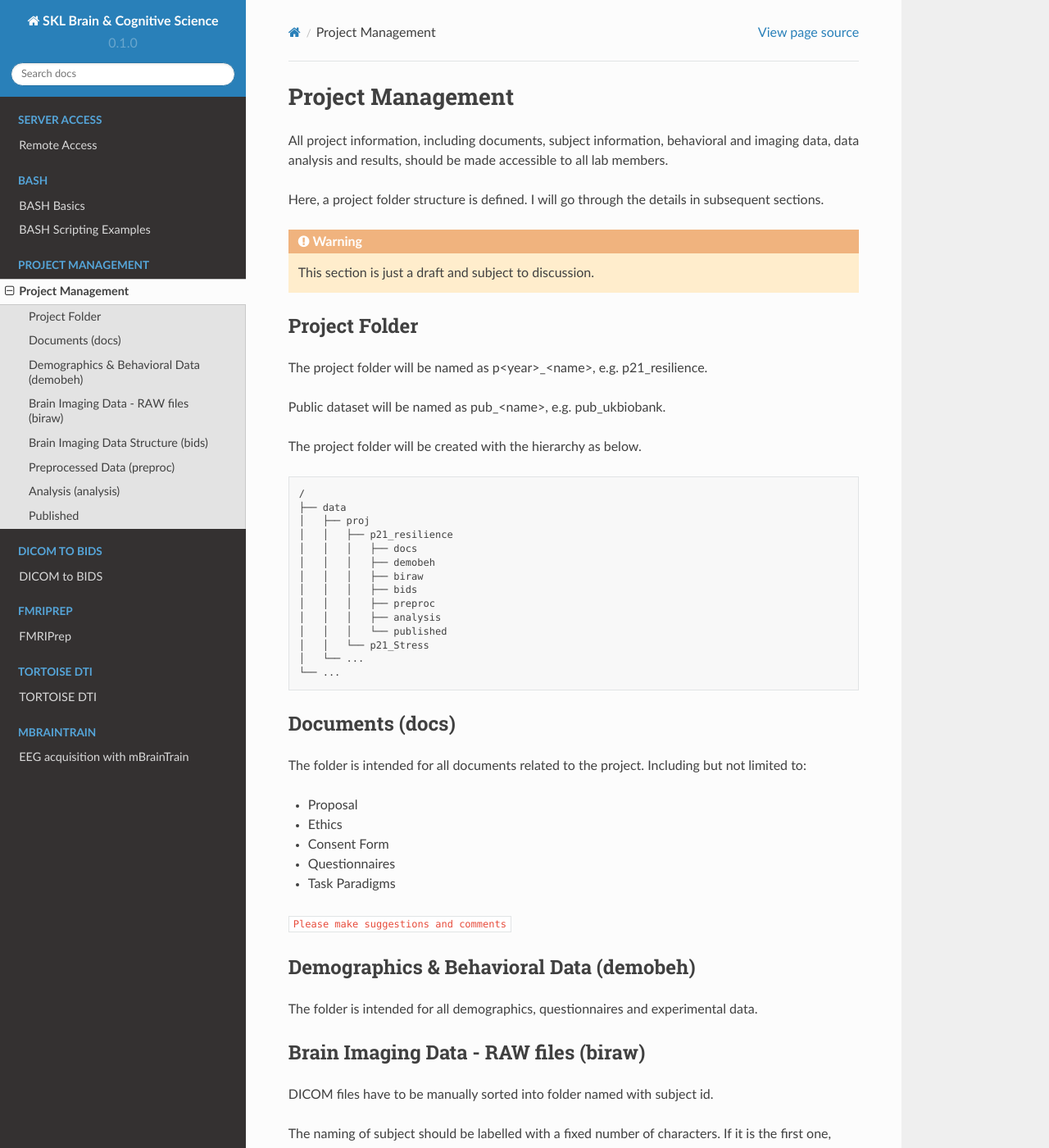
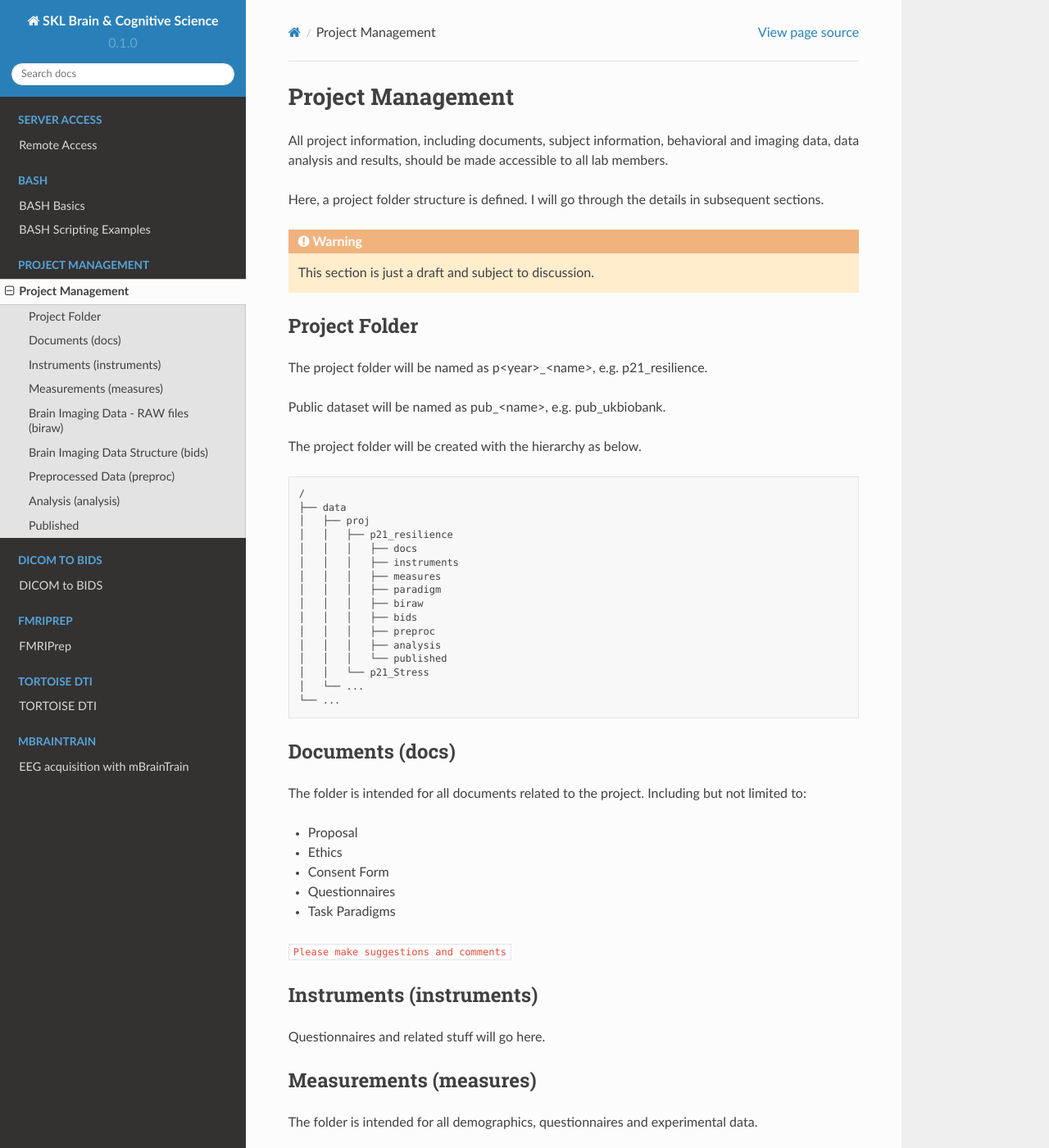
Before and after one commit to hkusklbcs/hkusklbcs, a Sphinx documentation site: the page built from docs/source/projman/projman.rst, in a window 1280 px wide and 1400 px high. Shown: the whole window at 82% size. Built offline with Sphinx 7.4.7 and the Read the Docs theme 2.0.0, drawn with Linux system fonts in a browser that asks for light colours.

Commit message:
Update projman.rst

```diff
--- a/docs/source/projman/projman.rst
+++ b/docs/source/projman/projman.rst
@@ -24,7 +24,9 @@ The project folder will be created with the hierarchy as below.
     │   ├── proj
     │   │   ├── p21_resilience
     │   │   │   ├── docs
-    │   │   │   ├── demobeh
+    │   │   │   ├── instruments
+    │   │   │   ├── measures
+    │   │   │   ├── paradigm
     │   │   │   ├── biraw
     │   │   │   ├── bids
     │   │   │   ├── preproc
@@ -48,13 +50,18 @@ The folder is intended for all documents related to the project. Including but n
 
 ``Please make suggestions and comments``
 
-Demographics & Behavioral Data (demobeh)
-****************************************
+Instruments (instruments)
+**************************
+
+Questionnaires and related stuff will go here.
+
+Measurements (measures)
+************************
 
 The folder is intended for all demographics, questionnaires and experimental data.
 
 Brain Imaging Data - RAW files (biraw)
-***********************************
+***************************************
 
 DICOM files have to be manually sorted into folder named with subject id.
 
```
